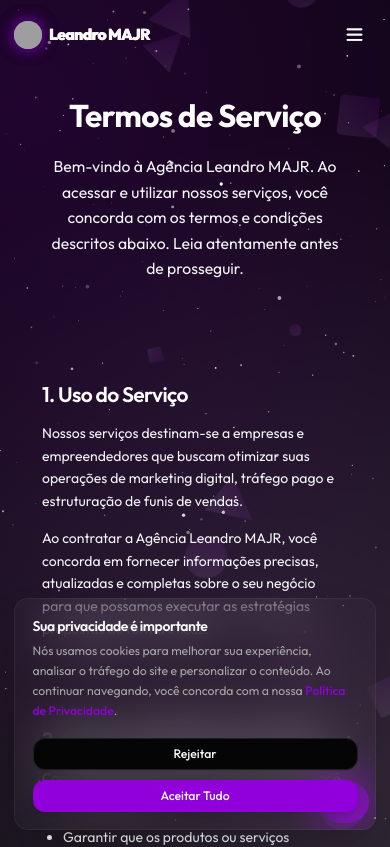
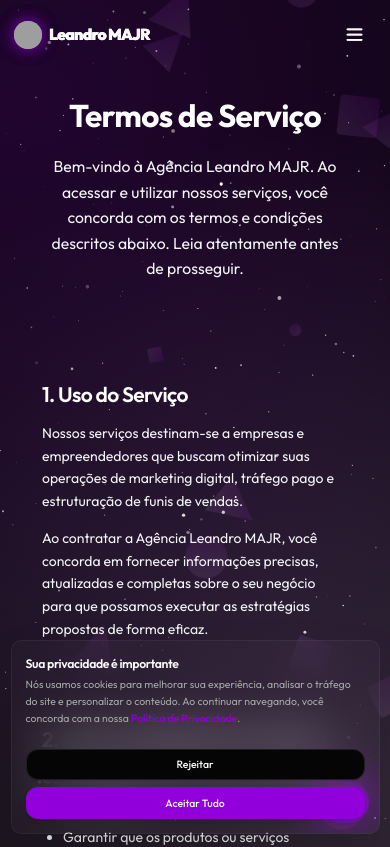
Before and after one commit to Lots-BI/landing-page, a React (Vite) app in the folder apps/web/: page /terms-of-service in a window 390 px wide. Shown: the top 847 px of the page. Built offline with nearby package versions, Linux system fonts and the light colour scheme; grey boxes are pictures that could not be loaded.

Commit message:
Responsividade do site antigo consertada

```diff
--- a/apps/web/src/components/CookieBanner.jsx
+++ b/apps/web/src/components/CookieBanner.jsx
@@ -1,4 +1,5 @@
 import React, { useState, useEffect } from 'react';
+import { createPortal } from 'react-dom';
 import { Link } from 'react-router-dom';
 import { Button } from '@/components/ui/button';
 import { Cookie } from 'lucide-react';
@@ -12,16 +13,28 @@
     const consent = localStorage.getItem('cookieConsent');
 
     if (!consent) {
-      // Small delay to ensure smooth entrance after page load
-      const timer = setTimeout(() => setIsVisible(true), 500);
-      return () => clearTimeout(timer);
+      // Ensure we wait for the page to be fully ready
+      const initBanner = () => {
+        // Small delay to ensure smooth entrance after page load
+        setTimeout(() => {
+          setIsVisible(true);
+        }, 100);
+      };
+
+      // Check if document is already loaded
+      if (document.readyState === 'complete') {
+        initBanner();
+      } else {
+        window.addEventListener('load', initBanner);
+        return () => window.removeEventListener('load', initBanner);
+      }
     }
   }, []);
 
   const handleAccept = () => {
     localStorage.setItem('cookieConsent', 'accepted');
     setIsExiting(true);
-    setTimeout(() => setIsVisible(false), 400); // Match exit animation duration
+    setTimeout(() => setIsVisible(false), 400);
   };
 
   const handleReject = () => {
@@ -32,42 +45,54 @@
 
   if (!isVisible) return null;
 
-  return (
+  // Create a wrapper that ensures proper viewport anchoring
+  const bannerContent = (
     <div
-      className={`fixed bottom-0 left-0 right-0 z-50 p-4 md:p-6 pointer-events-none flex justify-center ${
+      className={`fixed bottom-0 left-0 right-0 z-[999] p-3 sm:p-4 md:p-6 pointer-events-auto flex justify-center w-full ${
         isExiting ? 'animate-fade-out-exit' : 'animate-slide-up-enter'
       }`}
       aria-live="polite"
+      style={{
+        width: '100vw',
+        maxWidth: '100vw',
+        boxSizing: 'border-box'
+      }}
     >
-      <div className="pointer-events-auto w-full max-w-5xl glass rounded-2xl p-5 md:p-6 shadow-2xl flex flex-col lg:flex-row items-start lg:items-center justify-between gap-5 border-primary/20 bg-background/80 dark:bg-background/60">
+      <div className="w-full max-w-full glass rounded-xl p-4 sm:p-5 md:p-6 shadow-2xl flex flex-col lg:flex-row items-start lg:items-center justify-between gap-4 sm:gap-5 border border-primary/20 bg-background/95 backdrop-blur-md dark:bg-background/95">
 
-        <div className="flex items-start gap-4 flex-1">
+        <div className="flex items-start gap-3 sm:gap-4 flex-1 w-full">
           <div className="hidden sm:flex mt-1 h-10 w-10 flex-shrink-0 items-center justify-center rounded-full bg-primary/10 text-primary">
             <Cookie className="h-5 w-5" />
           </div>
-          <div>
-            <h3 className="text-base font-semibold mb-1 text-foreground">Sua privacidade é importante</h3>
-            <p className="text-sm text-muted-foreground leading-relaxed">
+
+          <div className="flex-1 min-w-0">
+            <h3 className="text-sm sm:text-base font-semibold mb-1 sm:mb-1.5 text-foreground">
+              Sua privacidade é importante
+            </h3>
+            <p className="text-xs sm:text-sm text-muted-foreground leading-relaxed">
               Nós usamos cookies para melhorar sua experiência, analisar o tráfego do site e personalizar o conteúdo.
               Ao continuar navegando, você concorda com a nossa{' '}
-              <Link to="/privacy-policy" className="text-primary hover:text-primary/80 hover:underline font-medium transition-colors">
+              <Link
+                to="/privacy-policy"
+                className="text-primary hover:text-primary/80 hover:underline font-medium transition-colors whitespace-nowrap"
+              >
                 Política de Privacidade
               </Link>.
             </p>
           </div>
         </div>
 
-        <div className="flex flex-col sm:flex-row gap-3 w-full lg:w-auto shrink-0">
+        <div className="flex flex-col sm:flex-row gap-2 sm:gap-3 w-full lg:w-auto shrink-0 mt-2 lg:mt-0">
           <Button
             variant="outline"
             onClick={handleReject}
-            className="w-full sm:w-auto border-border hover:bg-muted transition-colors"
+            className="w-full sm:w-auto border-border hover:bg-muted transition-colors text-xs sm:text-sm h-9 sm:h-10"
           >
             Rejeitar
           </Button>
           <Button
             onClick={handleAccept}
-            className="w-full sm:w-auto bg-primary text-primary-foreground hover:bg-primary/90 shadow-lg hover:shadow-xl transition-all active:scale-[0.98]"
+            className="w-full sm:w-auto bg-primary text-primary-foreground hover:bg-primary/90 shadow-lg hover:shadow-xl transition-all active:scale-[0.98] text-xs sm:text-sm h-9 sm:h-10"
           >
             Aceitar Tudo
           </Button>
@@ -76,6 +101,8 @@
       </div>
     </div>
   );
+
+  return createPortal(bannerContent, document.body);
 };
 
 export default CookieBanner;
--- a/apps/web/src/components/ResultadosDiretosSection.jsx
+++ b/apps/web/src/components/ResultadosDiretosSection.jsx
@@ -54,12 +54,13 @@
           <div
             ref={containerRef}
             className="flex flex-row overflow-x-auto gap-6 pt-12 pb-16 -mx-4 px-4 sm:px-8 snap-x snap-mandatory scroll-smooth hide-scrollbar bg-transparent relative z-10 items-stretch"
+            {...handlers}
           >
             {testimonials.map((item, index) => (
               <AnimatedSection
                 key={index}
                 delay={index * 0.15}
-                className="h-full flex-shrink-0 min-w-[280px] w-[85vw] max-w-[360px] snap-center rounded-2xl transition-all duration-300"
+                className="h-full flex-shrink-0 w-full max-w-[360px] snap-center rounded-2xl transition-all duration-300"
               >
                 <div
                   className={cn(
--- a/apps/web/src/hooks/useCarouselControls.js
+++ b/apps/web/src/hooks/useCarouselControls.js
@@ -3,6 +3,8 @@
 export function useCarouselControls({ autoScrollInterval = 4000, scrollAmount = 320 } = {}) {
   const containerRef = useRef(null);
   const [isHovered, setIsHovered] = useState(false);
+  const [touchStart, setTouchStart] = useState(0);
+  const [touchEnd, setTouchEnd] = useState(0);
 
   const scroll = useCallback((direction) => {
     if (!containerRef.current) return;
@@ -28,6 +30,32 @@
   const scrollLeft = useCallback(() => scroll('left'), [scroll]);
   const scrollRight = useCallback(() => scroll('right'), [scroll]);
 
+  // Handle touch events
+  const handleTouchStart = (e) => {
+    setTouchStart(e.targetTouches[0].clientX);
+  };
+
+  const handleTouchMove = (e) => {
+    setTouchEnd(e.targetTouches[0].clientX);
+  };
+
+  const handleTouchEnd = () => {
+    if (!touchStart || !touchEnd) return;
+
+    const distance = touchStart - touchEnd;
+    const isLeftSwipe = distance > 50;
+    const isRightSwipe = distance < -50;
+
+    if (isLeftSwipe) {
+      scroll('right');
+    } else if (isRightSwipe) {
+      scroll('left');
+    }
+
+    setTouchStart(0);
+    setTouchEnd(0);
+  };
+
   useEffect(() => {
     if (isHovered || !autoScrollInterval) return;
 
@@ -45,8 +73,9 @@
     handlers: {
       onMouseEnter: () => setIsHovered(true),
       onMouseLeave: () => setIsHovered(false),
-      onTouchStart: () => setIsHovered(true),
-      onTouchEnd: () => setIsHovered(false),
+      onTouchStart: handleTouchStart,
+      onTouchMove: handleTouchMove,
+      onTouchEnd: handleTouchEnd,
     }
   };
 }
--- a/apps/web/src/index.css
+++ b/apps/web/src/index.css
@@ -80,6 +80,7 @@
 
   * {
     @apply border-border;
+    max-width: 100vw;
   }
 
   html {
```
Also changed, not shown: apps/web/package.json (+7 -7 lines), 33 other files (tests, documents, lock files or other folders).
